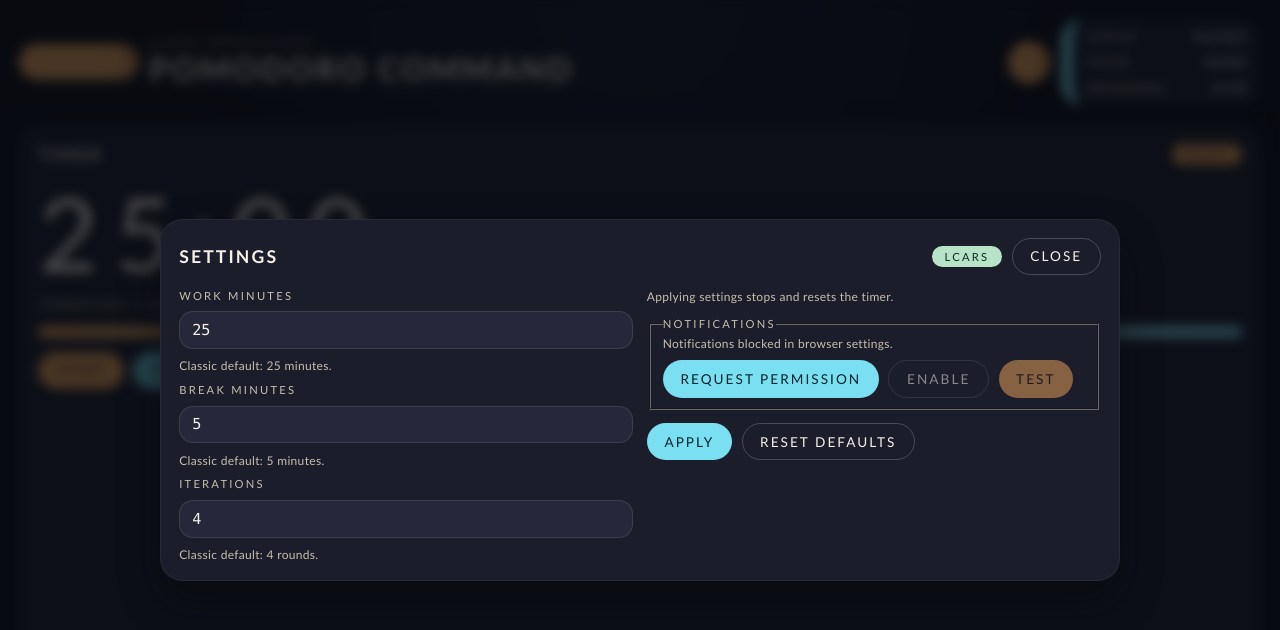
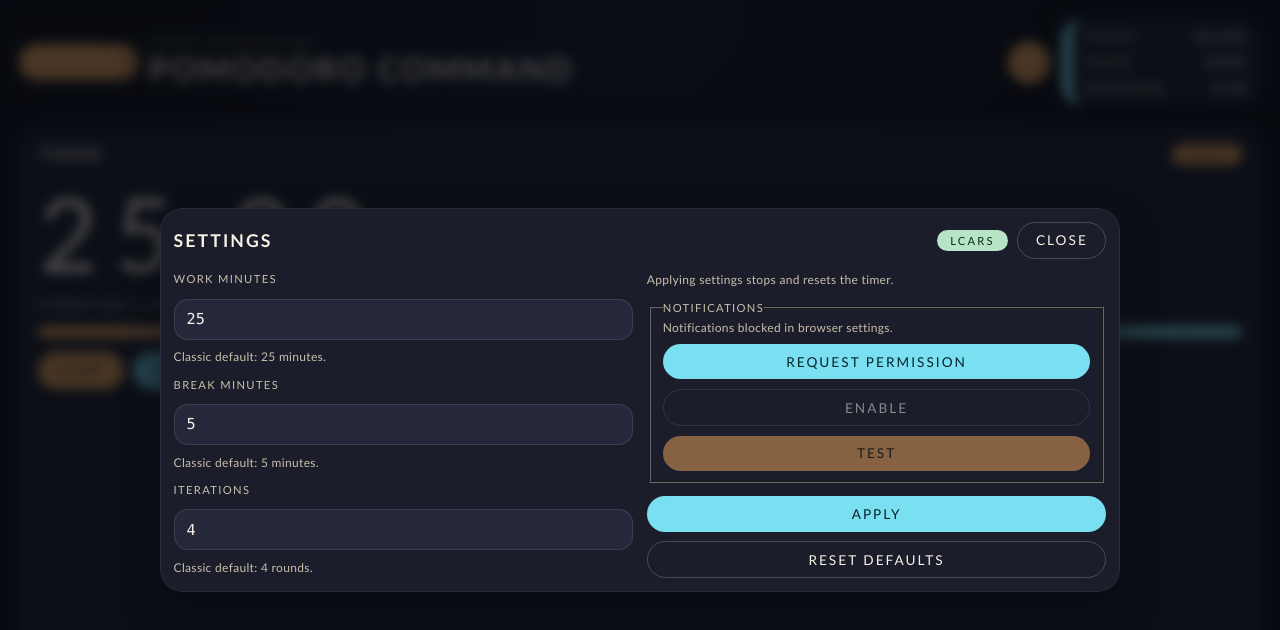
Before and after one commit to kamkejj/pomodoro, a SvelteKit app: page / in a window 1280 px wide. Both pictures are taken after a click on the button "Open settings". Shown: the top 630 px of the page. Built offline with nearby package versions, Linux system fonts and the light colour scheme.

Commit message:
style(settings): compact two-column layout

```diff
--- a/src/app.css
+++ b/src/app.css
@@ -361,6 +361,15 @@ a {
 	align-content: start;
 }
 
+.settings-actions .settings-footer {
+	flex-direction: column;
+	align-items: stretch;
+}
+
+.settings-actions .settings-footer .button {
+	width: 100%;
+}
+
 .field {
 	display: grid;
 	gap: var(--space-2);
@@ -372,6 +381,19 @@ a {
 	letter-spacing: 0.2em;
 	font-size: 0.7rem;
 	color: var(--text-muted);
+}
+
+.settings-panel {
+	padding: var(--space-3);
+}
+
+.settings-panel .settings-form {
+	gap: var(--space-2);
+}
+
+.settings-panel .field label,
+.settings-panel .field legend {
+	letter-spacing: 0.12em;
 }
 
 .field legend {
@@ -392,6 +414,10 @@ a {
 	color: var(--text);
 	font-size: 0.95rem;
 	font-family: var(--font-mono);
+}
+
+.settings-panel .settings-group .field input {
+	width: 100%;
 }
 
 .field input:focus-visible {
@@ -501,7 +527,7 @@ a {
 	}
 }
 
-@media (max-width: 720px) {
+@media (max-width: 560px) {
 	.settings-grid {
 		grid-template-columns: 1fr;
 	}
--- a/src/routes/+page.svelte
+++ b/src/routes/+page.svelte
@@ -513,7 +513,7 @@
 	{#if isSettingsOpen}
 		<div class="overlay" role="dialog" aria-modal="true" aria-labelledby="settings-title">
 			<button class="overlay-backdrop" type="button" on:click={closeSettings} aria-label="Close settings"></button>
-			<section class="overlay-panel panel" aria-labelledby="settings-title">
+			<section class="overlay-panel panel settings-panel" aria-labelledby="settings-title">
 				<div class="panel-header">
 					<h2 id="settings-title" class="panel-title">Settings</h2>
 					<div class="overlay-actions">
```
